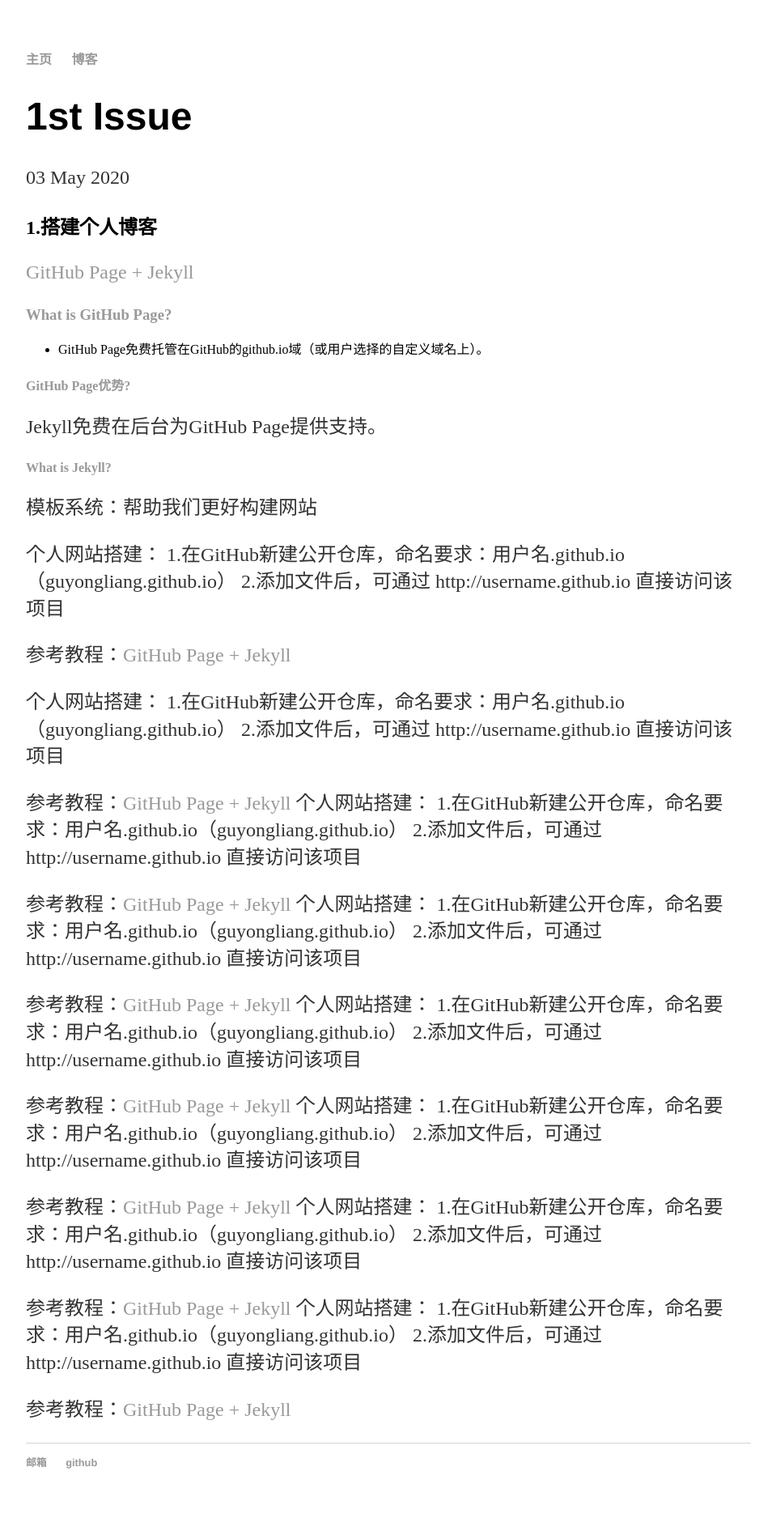
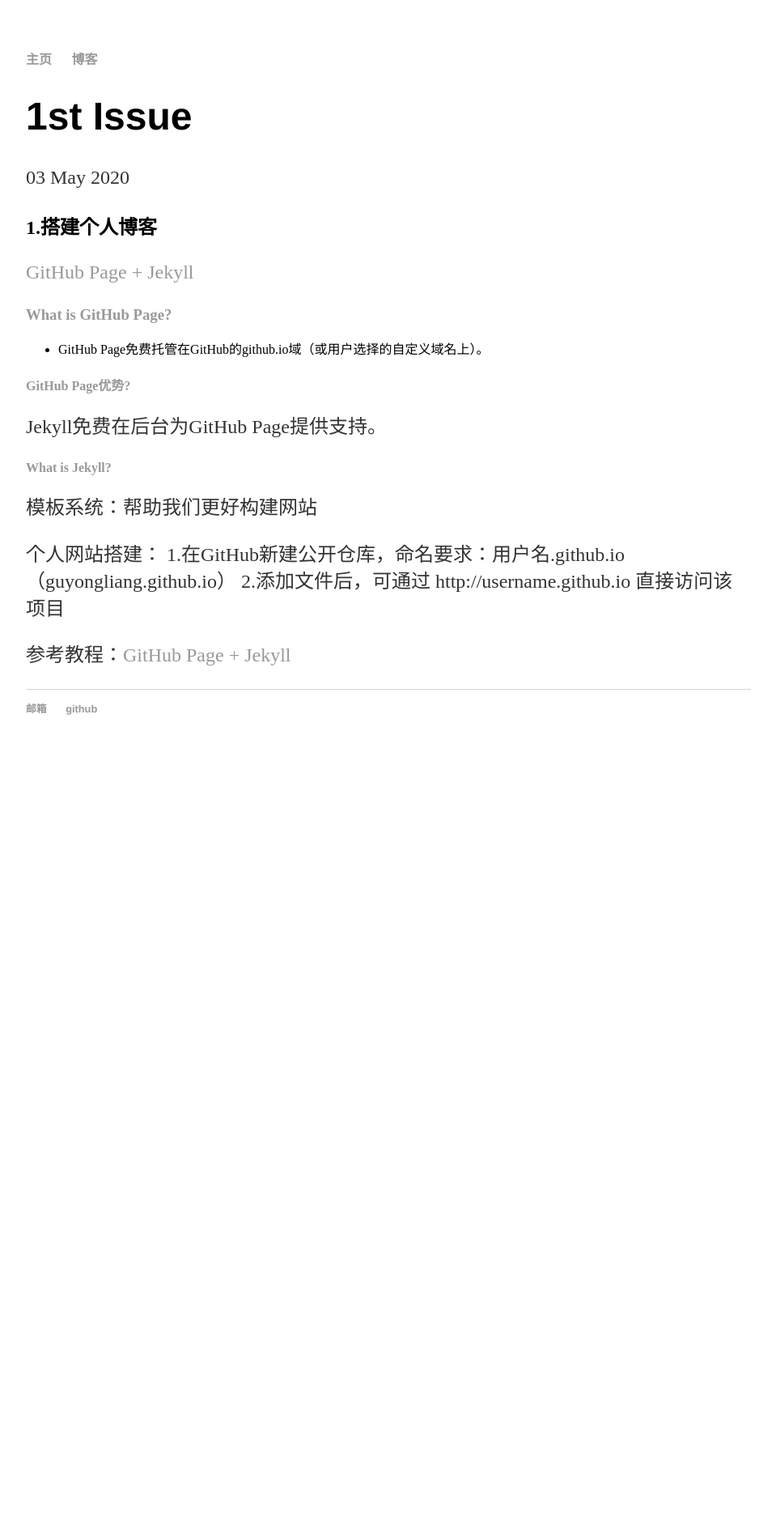
Before and after one commit to guyongliang/guyongliang.github.io, a Jekyll site: the page built from _posts/2020-05-03-1st-issue.md, in a window 1280 px wide. Shown: the whole page at 81% size, without its empty margins (160-1119 px from the left). Built offline with Jekyll 4.4.1, drawn with Linux system fonts in a browser that asks for light colours; our own code applies the rules of GitHub Pages for plain Markdown files; after the commit the page ends 944 px from its top, so only the background shows below that.

Commit message:
Update 2020-05-03-1st-issue.md

```diff
--- a/_posts/2020-05-03-1st-issue.md
+++ b/_posts/2020-05-03-1st-issue.md
@@ -18,46 +18,3 @@
 
 
 参考教程：[GitHub Page + Jekyll](https://pages.github.com/)
-
-个人网站搭建：
-1.在GitHub新建公开仓库，命名要求：用户名.github.io（guyongliang.github.io）
-2.添加文件后，可通过 http://username.github.io 直接访问该项目
-
-
-参考教程：[GitHub Page + Jekyll](https://pages.github.com/)
-个人网站搭建：
-1.在GitHub新建公开仓库，命名要求：用户名.github.io（guyongliang.github.io）
-2.添加文件后，可通过 http://username.github.io 直接访问该项目
-
-
-参考教程：[GitHub Page + Jekyll](https://pages.github.com/)
-个人网站搭建：
-1.在GitHub新建公开仓库，命名要求：用户名.github.io（guyongliang.github.io）
-2.添加文件后，可通过 http://username.github.io 直接访问该项目
-
-
-参考教程：[GitHub Page + Jekyll](https://pages.github.com/)
-个人网站搭建：
-1.在GitHub新建公开仓库，命名要求：用户名.github.io（guyongliang.github.io）
-2.添加文件后，可通过 http://username.github.io 直接访问该项目
-
-
-参考教程：[GitHub Page + Jekyll](https://pages.github.com/)
-个人网站搭建：
-1.在GitHub新建公开仓库，命名要求：用户名.github.io（guyongliang.github.io）
-2.添加文件后，可通过 http://username.github.io 直接访问该项目
-
-
-参考教程：[GitHub Page + Jekyll](https://pages.github.com/)
-个人网站搭建：
-1.在GitHub新建公开仓库，命名要求：用户名.github.io（guyongliang.github.io）
-2.添加文件后，可通过 http://username.github.io 直接访问该项目
-
-
-参考教程：[GitHub Page + Jekyll](https://pages.github.com/)
-个人网站搭建：
-1.在GitHub新建公开仓库，命名要求：用户名.github.io（guyongliang.github.io）
-2.添加文件后，可通过 http://username.github.io 直接访问该项目
-
-
-参考教程：[GitHub Page + Jekyll](https://pages.github.com/)
```
